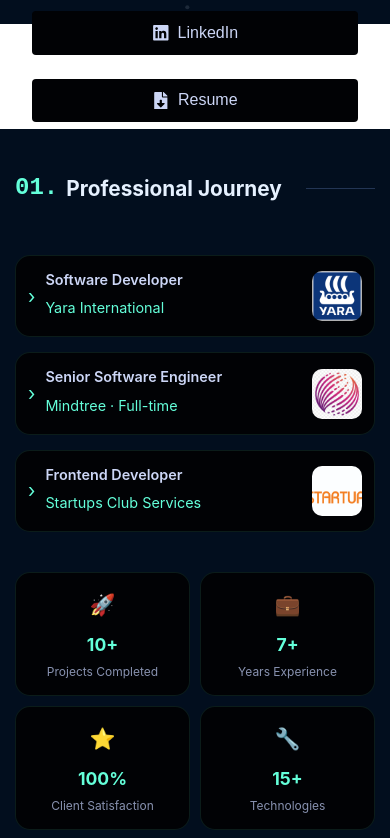
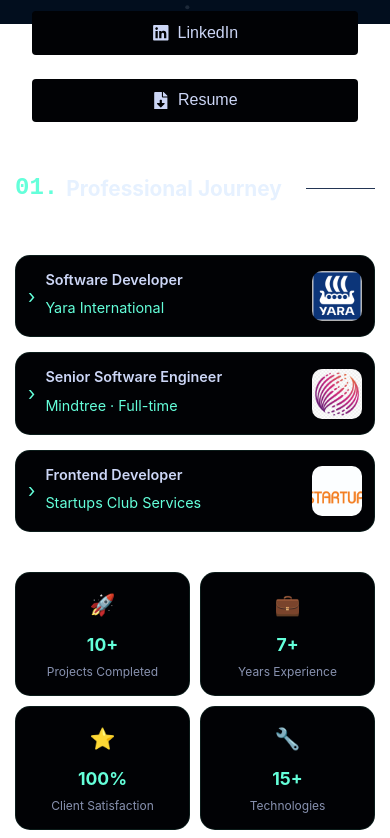
Before and after one commit to akhtarvahid/va-portfolio, a React (Vite) app: page / in a window 390 px wide. Shown: the part 820-1658 px from the top of the page. Built offline with nearby package versions, Linux system fonts and the light colour scheme.

Commit message:
feat: mobile fix

```diff
--- a/src/components/about/about.css
+++ b/src/components/about/about.css
@@ -2,7 +2,7 @@
 
 .about-section {
   padding: 80px 0;
-  background: #020e1e;
+  /* background: #020e1e; */
 }
 
 /* Experience Accordion */
--- a/src/components/hero/hero.css
+++ b/src/components/hero/hero.css
@@ -255,7 +255,7 @@
   }
 }
 
-@media (max-width: 480px) {
+@media (max-width: 968px) {
   .scroll-indicator {
     display: none;
   }
```
